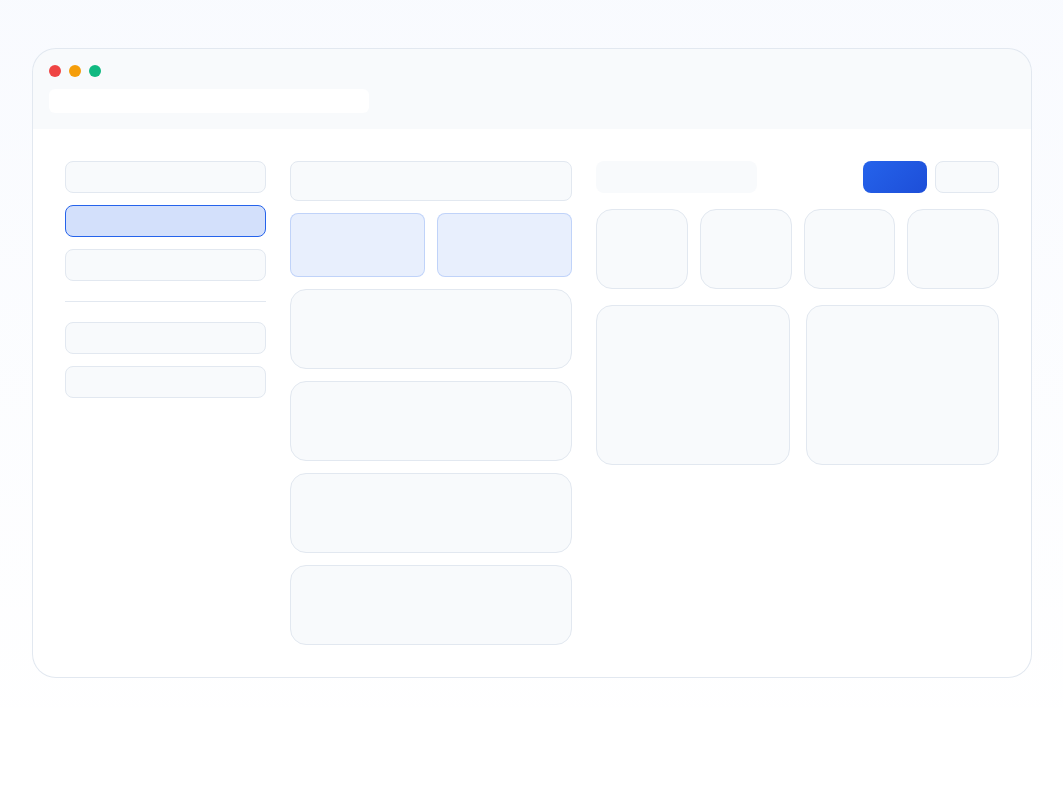
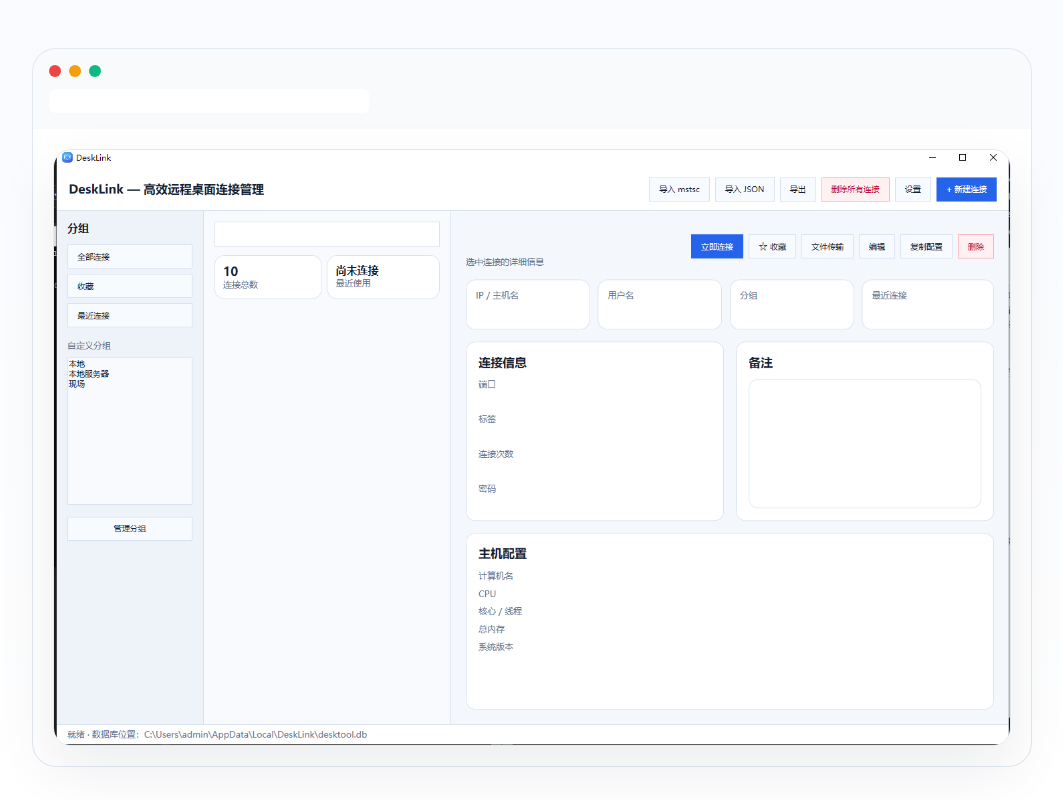
Before and after one commit to jackSun074/desklink-website, a plain HTML site: page index.html in a window 1280 px wide. Shown: the part 540-1340 px from the top of the page, without its empty margins (108-1171 px from the left). Drawn offline with Linux system fonts and the light colour scheme.

Commit message:
发布 1.0.2 EXE 官网包

```diff
--- a/index.html
+++ b/index.html
@@ -71,48 +71,8 @@
           <div class="window-titlebar"></div>
         </div>
         <div class="window-content">
-          <div class="app-layout">
-            <!-- Sidebar -->
-            <div class="app-sidebar">
-              <div class="sidebar-item"></div>
-              <div class="sidebar-item active"></div>
-              <div class="sidebar-item"></div>
-              <div class="sidebar-divider"></div>
-              <div class="sidebar-item"></div>
-              <div class="sidebar-item"></div>
-            </div>
-            <!-- Connection List -->
-            <div class="app-list">
-              <div class="list-search"></div>
-              <div class="list-stats">
-                <div class="stat-card"></div>
-                <div class="stat-card"></div>
-              </div>
-              <div class="list-item"></div>
-              <div class="list-item"></div>
-              <div class="list-item"></div>
-              <div class="list-item"></div>
-            </div>
-            <!-- Detail Panel -->
-            <div class="app-detail">
-              <div class="detail-header">
-                <div class="detail-title"></div>
-                <div class="detail-actions">
-                  <div class="action-btn primary"></div>
-                  <div class="action-btn"></div>
-                </div>
-              </div>
-              <div class="detail-cards">
-                <div class="info-card"></div>
-                <div class="info-card"></div>
-                <div class="info-card"></div>
-                <div class="info-card"></div>
-              </div>
-              <div class="detail-panels">
-                <div class="panel"></div>
-                <div class="panel"></div>
-              </div>
-            </div>
+          <div class="app-shot-frame">
+            <img src="app-screenshot-1.0.2.png" alt="DeskLink 1.0.2 应用界面截图" class="app-shot-image">
           </div>
         </div>
       </div>
@@ -236,9 +196,9 @@
             </svg>
           </div>
           <h3 class="download-title">Windows x64</h3>
-          <p class="download-description">免安装压缩包，解压后即可运行，包含最新文件传输功能</p>
+          <p class="download-description">单文件 EXE，下载后即可运行，包含最新文件传输功能</p>
           <div class="download-version">v1.0.2</div>
-          <a href="DeskLink-1.0.2-win-x64.zip" class="btn btn-primary">下载压缩包</a>
+          <a href="DeskLink-1.0.2-win-x64.exe" class="btn btn-primary">下载 EXE</a>
         </div>
         <div class="download-card">
           <div class="download-icon">
@@ -257,7 +217,7 @@
           </a>
         </div>
       </div>
-      <p class="download-requirements">系统要求：Windows 10/11 • .NET 8 运行时</p>
+      <p class="download-requirements">系统要求：Windows 10/11 • 无需单独安装 .NET 运行时</p>
     </div>
   </section>
 
--- a/styles.css
+++ b/styles.css
@@ -311,149 +311,27 @@
   border: 1px solid var(--border);
   border-top: none;
   border-radius: 0 0 var(--radius-xl) var(--radius-xl);
-  padding: 32px;
+  padding: 20px;
 }
 
-.app-layout {
-  display: grid;
-  grid-template-columns: 1fr 1.4fr 2fr;
-  gap: 24px;
+.app-shot-frame {
+  border-radius: 18px;
+  overflow: hidden;
+  border: 1px solid var(--border);
+  background: linear-gradient(180deg, rgba(37, 99, 235, 0.06) 0%, rgba(37, 99, 235, 0.02) 100%);
+  box-shadow: 0 24px 60px rgba(15, 23, 42, 0.08);
 }
 
-@media (max-width: 768px) {
-  .app-layout {
-    grid-template-columns: 1fr;
-  }
+.app-shot-image {
+  display: block;
+  width: 100%;
+  height: auto;
 }
 
-/* App Sidebar Mock */
-.app-sidebar {
-  display: flex;
-  flex-direction: column;
-  gap: 12px;
-}
-
-.sidebar-item {
-  height: 32px;
-  background: var(--card-bg);
-  border-radius: 8px;
-  border: 1px solid var(--border);
-}
-
-.sidebar-item.active {
-  background: rgba(37, 99, 235, 0.2);
-  border-color: var(--primary);
-}
-
-.sidebar-divider {
-  height: 1px;
-  background: var(--border);
-  margin: 8px 0;
-}
-
-/* App List Mock */
-.app-list {
-  display: flex;
-  flex-direction: column;
-  gap: 12px;
-}
-
-.list-search {
-  height: 40px;
-  background: var(--card-bg);
-  border-radius: 8px;
-  border: 1px solid var(--border);
-}
-
-.list-stats {
-  display: grid;
-  grid-template-columns: 1fr 1fr;
-  gap: 12px;
-}
-
-.stat-card {
-  height: 64px;
-  background: rgba(37, 99, 235, 0.1);
-  border-radius: 8px;
-  border: 1px solid rgba(37, 99, 235, 0.2);
-}
-
-.list-item {
-  height: 80px;
-  background: var(--card-bg);
-  border-radius: var(--radius-lg);
-  border: 1px solid var(--border);
-  padding: 12px;
-}
-
-/* App Detail Mock */
-.app-detail {
-  display: flex;
-  flex-direction: column;
-  gap: 16px;
-}
-
-.detail-header {
-  display: flex;
-  justify-content: space-between;
-  align-items: flex-start;
-}
-
-.detail-title {
-  height: 32px;
-  width: 40%;
-  background: var(--card-bg);
-  border-radius: 8px;
-}
-
-.detail-actions {
-  display: flex;
-  gap: 8px;
-}
-
-.action-btn {
-  height: 32px;
-  width: 64px;
-  background: var(--card-bg);
-  border-radius: 8px;
-  border: 1px solid var(--border);
-}
-
-.action-btn.primary {
-  background: linear-gradient(135deg, var(--primary) 0%, var(--primary-dark) 100%);
-  border: none;
-}
-
-.detail-cards {
-  display: grid;
-  grid-template-columns: repeat(4, 1fr);
-  gap: 12px;
-}
-
-@media (max-width: 768px) {
-  .detail-cards {
-    grid-template-columns: repeat(2, 1fr);
+@media (prefers-color-scheme: dark) {
+  .app-shot-frame {
+    box-shadow: 0 24px 60px rgba(2, 6, 23, 0.45);
   }
-}
-
-.info-card {
-  height: 80px;
-  background: var(--card-bg);
-  border-radius: var(--radius-lg);
-  border: 1px solid var(--border);
-}
-
-.detail-panels {
-  display: grid;
-  grid-template-columns: 1fr 1fr;
-  gap: 16px;
-}
-
-.panel {
-  height: 160px;
-  background: var(--card-bg);
-  border-radius: var(--radius-lg);
-  border: 1px solid var(--border);
 }
 
 /* Features Section */
```
Also changed, not shown: app-screenshot-1.0.2.png (added), 1 other file.
